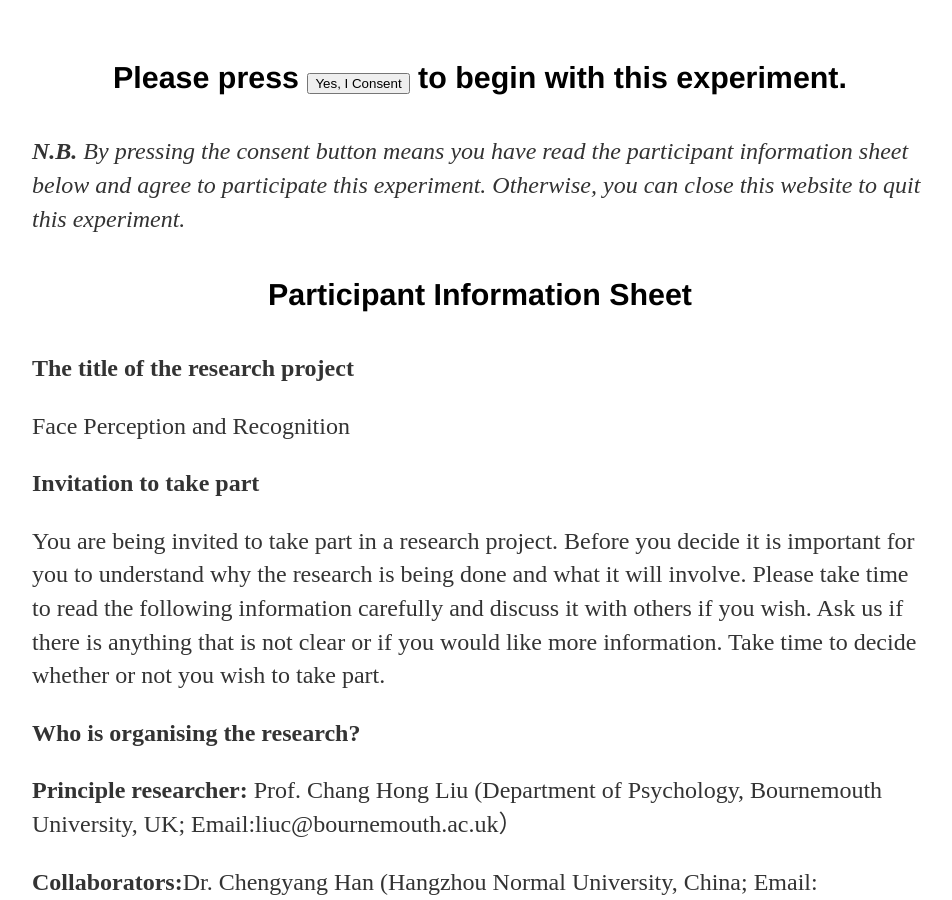
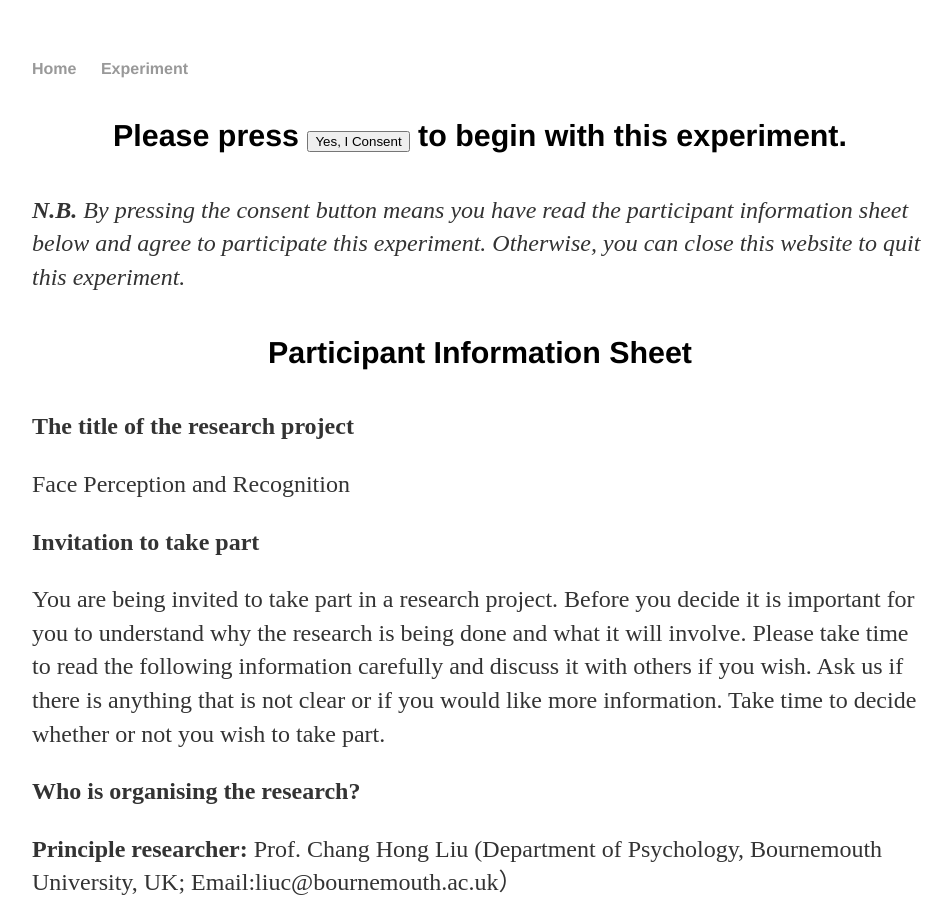
Before and after one commit to chengyanghan/chengyanghan.github.io, a Jekyll site: the page built from experiment/cfmt/index.html, in a window 1280 px wide and 900 px high. Shown: the whole window, without its empty margins (160-1112 px from the left). Built offline with Jekyll 4.4.1, drawn with Linux system fonts in a browser that asks for light colours.

Commit message:
Update defaultExp.html

```diff
--- a/_layouts/defaultExp.html
+++ b/_layouts/defaultExp.html
@@ -8,8 +8,8 @@
 		<body>
 			<nav>
 	    		<ul>
-	        	    <!--<li><a href="/">Home</a></li>
-              			<li><a href="/experiment">Experiment</a></li>-->
+	        	    <li><a href="/">Home</a></li>
+              			<li><a href="/experiment">Experiment</a></li>
 	    		</ul>
 			</nav>
 			<div class="container">
@@ -19,7 +19,7 @@
 			</div><!-- /.container -->
 			<footer>
 	    		<ul>
-	        		<!--<li><a href="mailto:hanchengyanguk@gmail.com">email</a></li>-->
+	        		<li><a href="mailto:hanchengyanguk@gmail.com">email</a></li>
 				</ul>
 			</footer>
 		</body>
```
